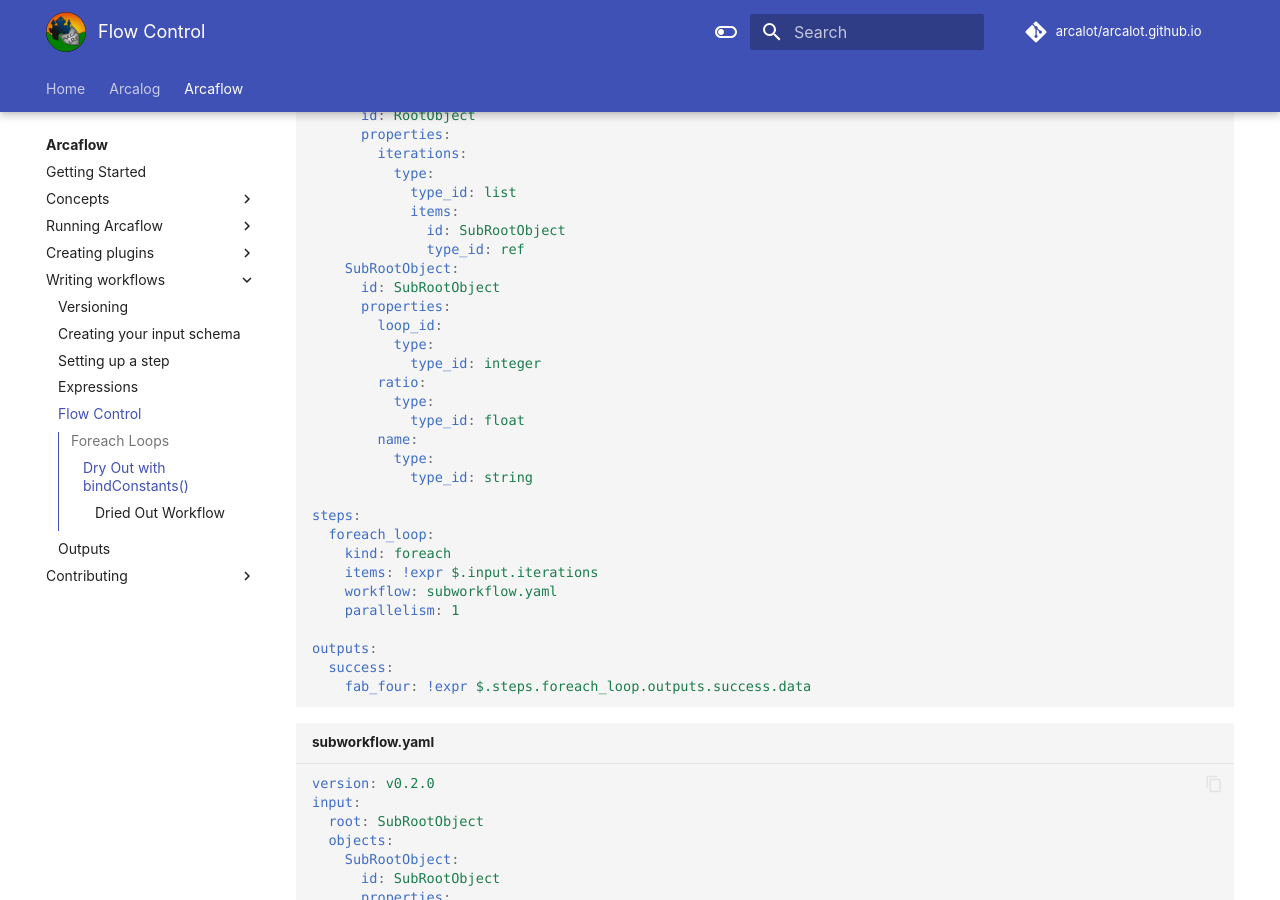
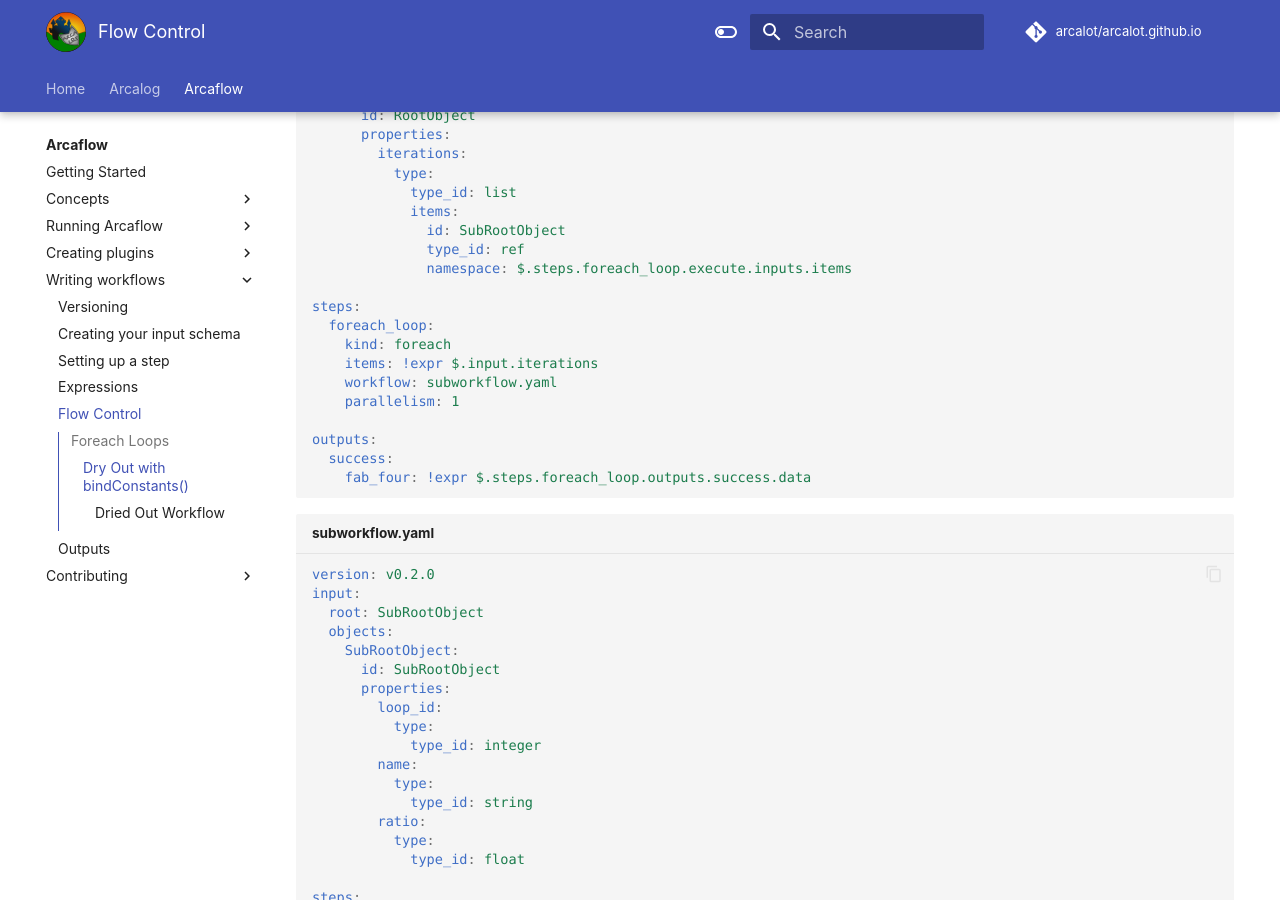
Before and after one commit to arcalot/arcalot.github.io, an MkDocs documentation site: the page built from docs/arcaflow/workflows/flow-control.md, in a window 1280 px wide and 900 px high, scrolled down 3189 px. Built offline with MkDocs 1.6.1 and Material for MkDocs 9.7.7, drawn with Linux system fonts in a browser that asks for light colours; comment, search, counter and statistics services are not loaded.

Commit message:
use namespace

```diff
--- a/docs/arcaflow/workflows/flow-control.md
+++ b/docs/arcaflow/workflows/flow-control.md
@@ -142,18 +142,7 @@ input:
             items:
               id: SubRootObject
               type_id: ref
-    SubRootObject:
-      id: SubRootObject
-      properties:
-        loop_id:
-          type:
-            type_id: integer
-        ratio:
-          type:
-            type_id: float
-        name:
-          type:
-            type_id: string
+              namespace: $.steps.foreach_loop.execute.inputs.items
 
 steps:
   foreach_loop:
```
